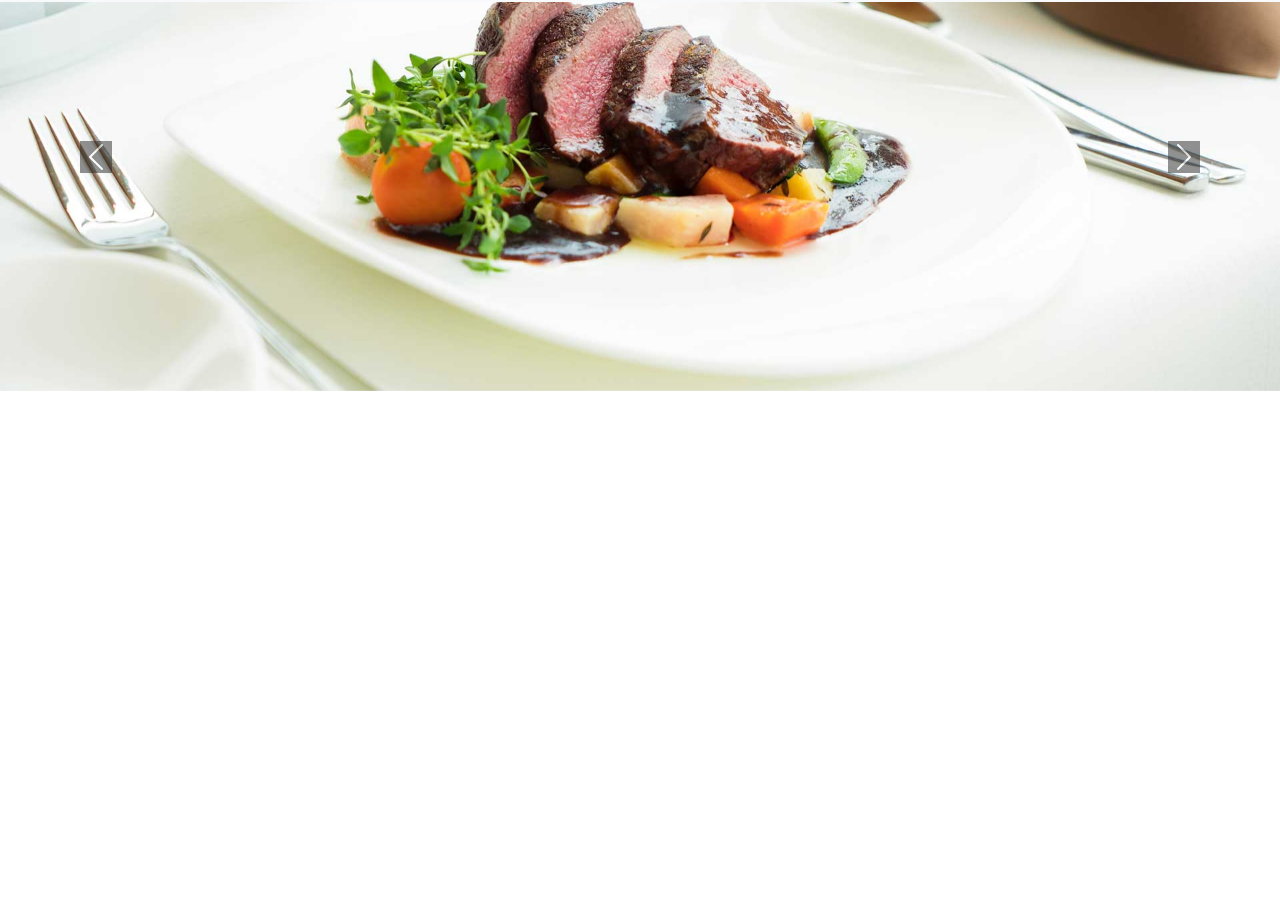
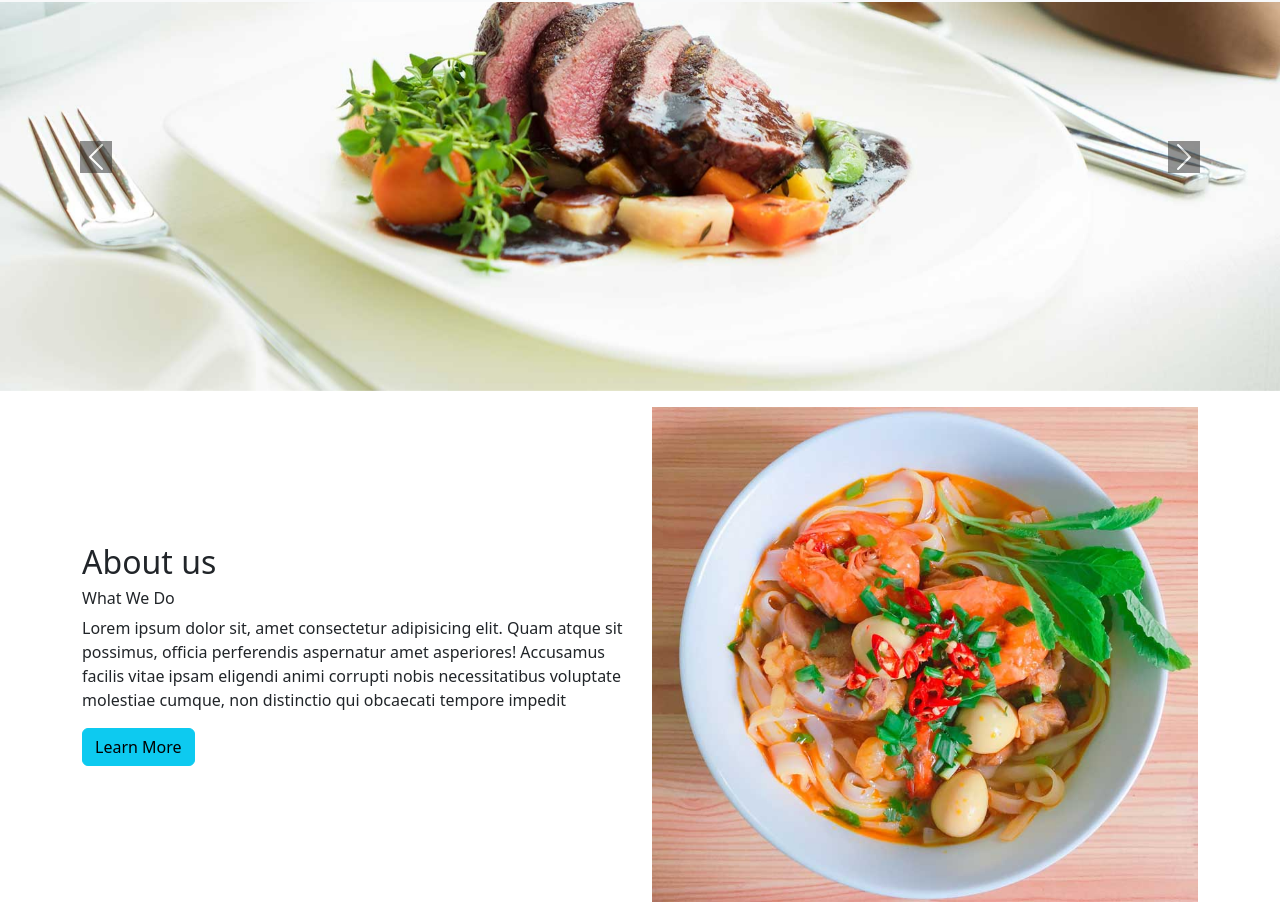
Before and after one commit to rbazur/KodeResto, a plain HTML site: page index.html in a window 1280 px wide. Shown: the part 76-978 px from the top of the page. Before the commit the page ends 800 px from the top, so only its background shows below. Drawn offline with nearby package versions, Linux system fonts and the light colour scheme.

Commit message:
03aboutus

```diff
--- a/index.html
+++ b/index.html
@@ -71,7 +71,7 @@
     </nav>
 
     <!-- ##### Carousel ##### -->
-    <div id="slider" class="carousel slide carousel-fade">
+    <section id="slider" class="carousel slide carousel-fade">
       <div class="carousel-inner">
         <div class="carousel-item active">
           <img src="./img/banner_01.jpg" class="d-block w-100" alt="..." />
@@ -101,7 +101,31 @@
         <span class="carousel-control-next-icon" aria-hidden="true"></span>
         <span class="visually-hidden">Next</span>
       </button>
-    </div>
+    </section>
+
+    <!-- ##### About Us ##### -->
+    <section id="about" class="pt-md-3">
+      <div class="container">
+        <div class="row">
+          <div class="col-md-6 align-self-center mt-2">
+            <h2>About us</h2>
+            <h6>What We Do</h6>
+            <p>
+              Lorem ipsum dolor sit, amet consectetur adipisicing elit. Quam
+              atque sit possimus, officia perferendis aspernatur amet
+              asperiores! Accusamus facilis vitae ipsam eligendi animi corrupti
+              nobis necessitatibus voluptate molestiae cumque, non distinctio
+              qui obcaecati tempore impedit
+            </p>
+            <a href="#" class="btn btn-info mb-2">Learn More</a>
+          </div>
+          <div class="col-md-6">
+            <img src="./img/about.jpg" alt="" />
+          </div>
+        </div>
+      </div>
+    </section>
+
     <script
       src="https://cdn.jsdelivr.net/npm/bootstrap@5.3.3/dist/js/bootstrap.bundle.min.js"
       integrity="sha384-YvpcrYf0tY3lHB60NNkmXc5s9fDVZLESaAA55NDzOxhy9GkcIdslK1eN7N6jIeHz"
```
